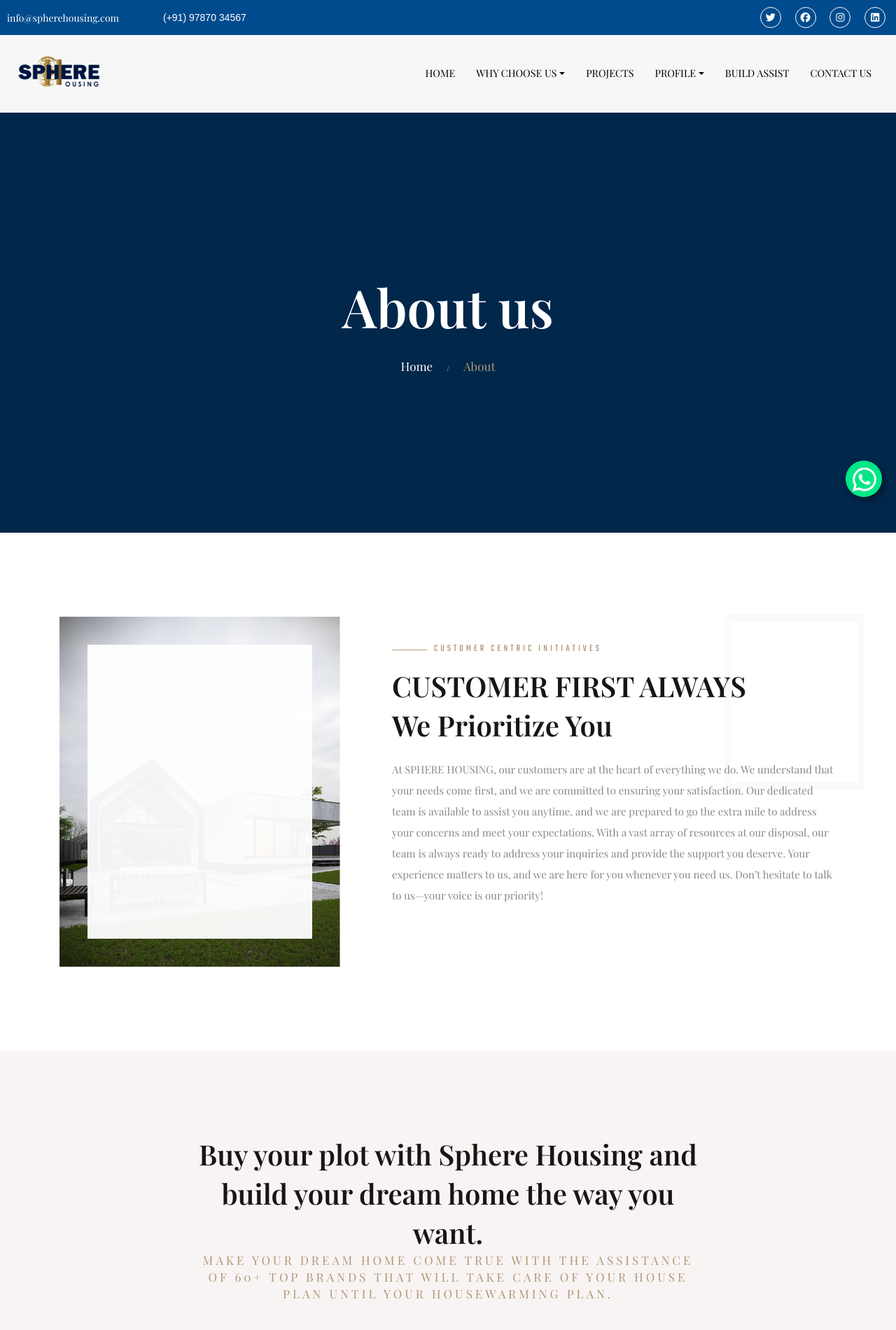
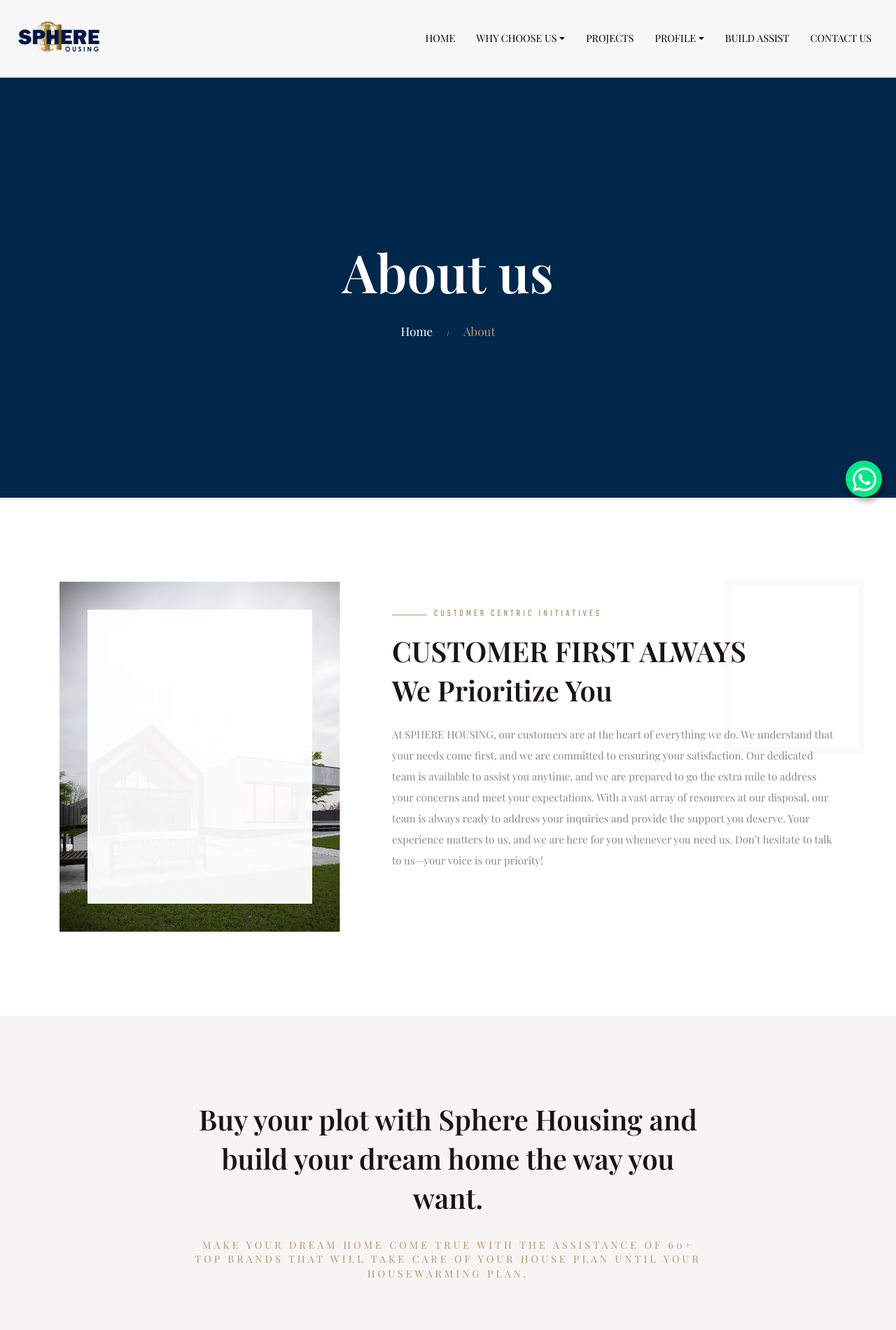
Before and after one commit to microcampus360/spherehousing, a plain HTML site: page customer.html in a window 1280 px wide. Shown: the top 1900 px of the page at 70% size. Drawn offline with nearby package versions, Linux system fonts and the light colour scheme; some packages are replaced by stand-ins of ours.

Commit message:
changed the text size and removed blue bar

```diff
--- a/customer.html
+++ b/customer.html
@@ -68,6 +68,11 @@
         }
     </style>
     <style>
+
+
+#custom-text{
+        font-size: 90%; margin-top: 4%;
+     }
         @media only screen and (max-width:720px){
 
 
@@ -76,6 +81,11 @@
         width:90px;
     }
 
+
+    #custom-text{
+        font-size: 70%;
+        margin-top: 15%;
+     }
 
 
 
@@ -116,9 +126,9 @@
 
     <!-- ==================== Start Navbar ==================== -->
 
-    <div class="top-bar">
-        <a href="mailto:info@hspherehousing.com">info@spherehousing.com</a>
-        <span class="phone" style="text-align:start;width:100%;">(+91) 97870 34567</span>
+   <!-- <div class="top-bar">
+        <a href="mailto:info@hspherehousing.com">info@hspherehousing.com</a>
+        <span style="text-align:start;width:100%;">(+91) 97870 34567</span>
 
         <div style="display: flex;gap:3%;" class="social-icons">
             <a href="#"><i class="fa-brands fa-twitter"></i></a>
@@ -126,7 +136,7 @@
             <a href="#"><i class="fa-brands fa-instagram"></i></a>
             <a href="#"><i class="fa-brands fa-linkedin"></i></a>
         </div>
-    </div>
+    </div> -->
     <div class="navbar">
         <a href="/index.html" class="logo">
             <img src="img/spherehousing.jpg" alt="Sphere Housing Logo" class="logo">
@@ -223,7 +233,7 @@
             <div class="row justify-content-center">
                 <div class="col-lg-8 col-md-10 col-sm-12">
                     <h2 class="playfont wow flipInX" data-wow-delay=".5s">Buy your plot with Sphere Housing and build your dream home the way you want.</h2>
-                    <h6 class="playfont wow flipInX" data-wow-delay=".5s">Make your dream home come true with the assistance of 60+ top brands that will take care of your house plan until your housewarming plan.</h6>
+                    <h6 id="custom-text" class=" playfont " data-wow-delay=".5s">Make your dream home come true with the assistance of 60+ top brands that will take care of your house plan until your housewarming plan.</h6>
                 </div>
             </div>
         </div>
```
Also changed, not shown: about.html (+4 -4 lines), blog.html (+10 -0 lines), build.html (+4 -4 lines), contact.html (+3 -3 lines), index.html (+0 -10 lines), leadership.html (+4 -4 lines), portfolio.html (+2 -2 lines), project-details2.html (+2 -2 lines), projects.html (+2 -2 lines), testimonials.html (+2 -2 lines), vision.html (+2 -2 lines).
